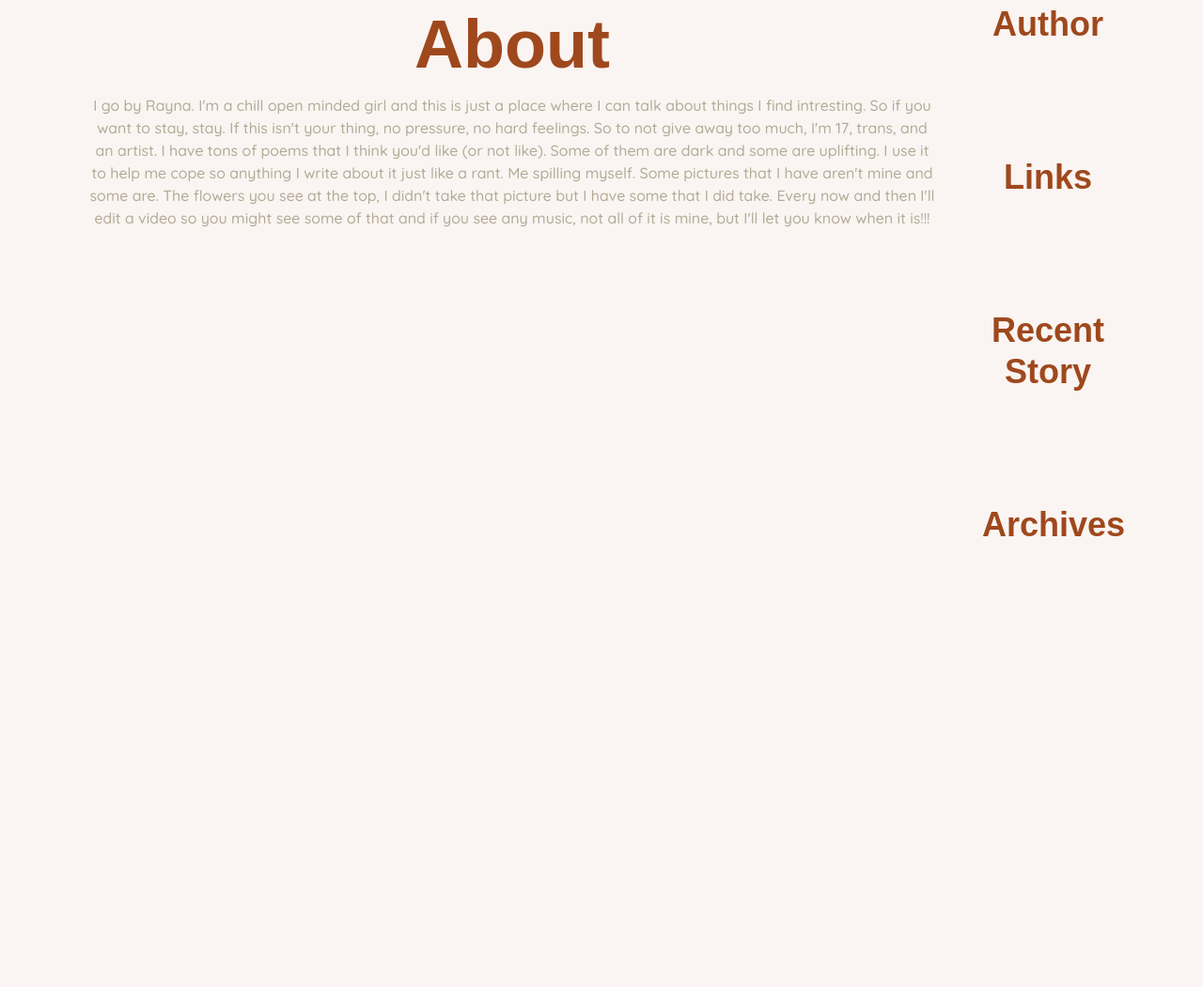
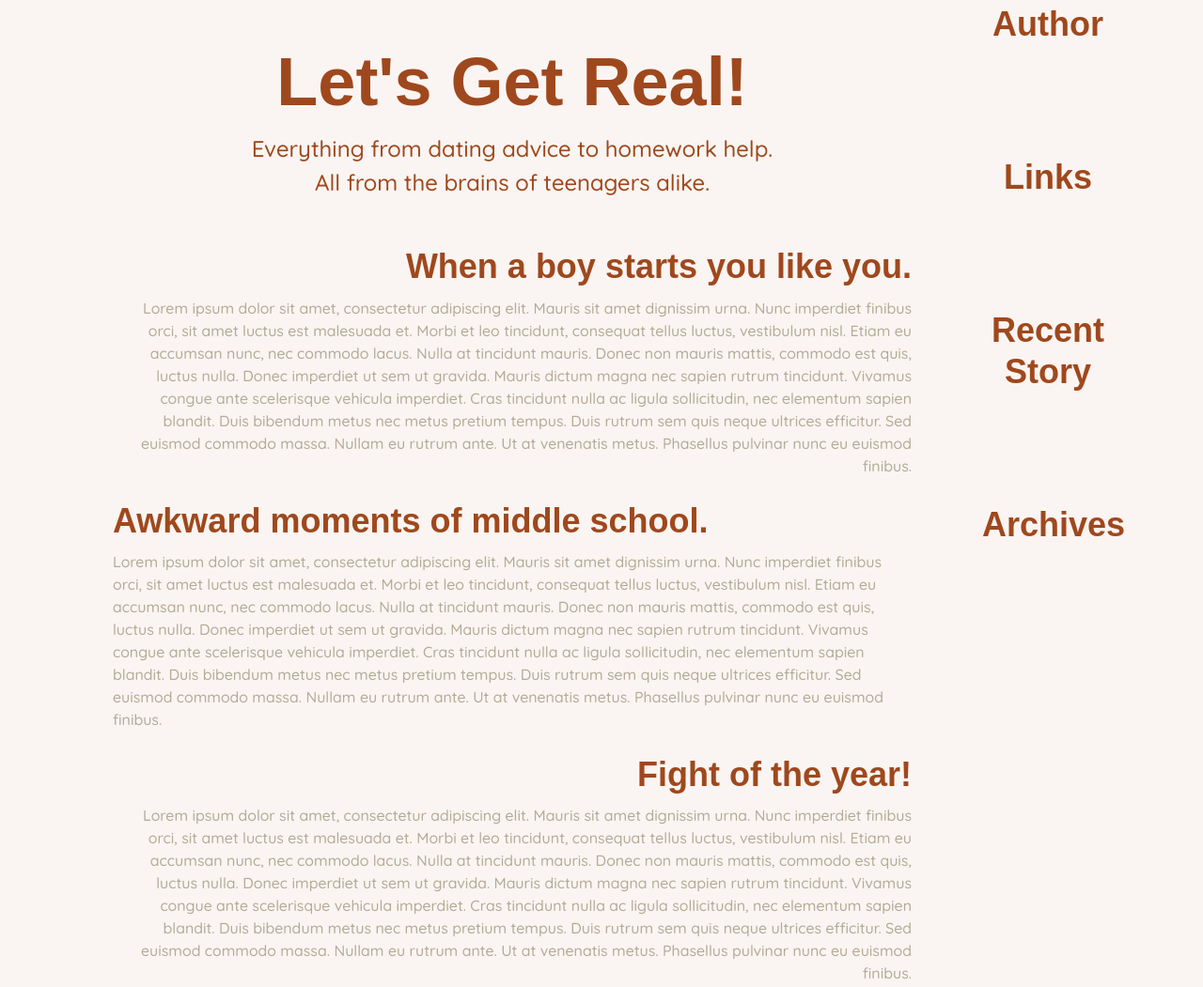
Before and after one commit to Imagineskies/An-Open-Letter, a plain HTML site: page letsgetreal.html in a window 1280 px wide. Shown: the part 856-1907 px from the top of the page at 94% size. Before the commit the page ends 1546 px from the top, so only its background shows below. Drawn offline with Linux system fonts and the light colour scheme.

Commit message:
Major Update

```diff
--- a/css/main.css
+++ b/css/main.css
@@ -147,6 +147,19 @@ aside#defaultAside .list-group-item {
   text-align: center;
 }
 
+#navbarCollapse {
+  background-color: #0d1313;
+  z-index: 1024;
+  width: 100%;
+}
+
+@media (max-width: 1199px) {
+  .nav-item-divider {
+    display: none;
+  }
+}
+
+@media (min-width:1199px) {
   #navbarWrapper {
     position: absolute;
     left: 0;
@@ -156,6 +169,7 @@ aside#defaultAside .list-group-item {
     animation-timing-function: ease-in-out;
     animation-fill-mode: forwards;
     animation-delay: 0s;
+  }
 }
 
 .centerSlide{
@@ -327,6 +341,20 @@ article .content {
   padding: 25px;
 }
 
+/*____________________________________________________________________________________*/
+/* Let's Get Real */
+
+.articleTitleWrapper {
+  margin: 50px auto;
+}
+.articleSubTitle {
+ font-size: 24px;
+ color: #9f481d;
+}
+
+.articles {
+  margin: 25px;
+}
 
 /*____________________________________________________________________________________*/
 /* Text */
@@ -346,8 +374,17 @@ h1, h2, h3, h4, h5, h6, p {
 
 h1, h2, h3, h4, h5, h6 {
   color: #9f481d;
-  font-weight: 600 !important;
+  font-weight: 600;
   font-family: 'Work', sans-serif;
+}
+
+h1#bts {
+  color: #9f1d33;
+  font-weight: 300;
+  letter-spacing: .5px;
+  text-shadow: -10px -10px 1px #9f481d,
+               -20px -20px 5px #9f891d;
+
 }
 
 .h1, h1 {
--- a/letsgetreal.html
+++ b/letsgetreal.html
@@ -126,13 +126,34 @@
     <div class="container">
       <div class="row">
         <article class="col-lg-10">
-          <h1>About</h1>
-          <p>
-            I go by Rayna. I'm a chill open minded girl and this is just a place where I can talk about things I find intresting. So if you want to stay, stay. If this isn't your thing, no pressure, no hard feelings.
-            So to not give away too much, I'm 17, trans, and an artist. I have tons of poems that I think you'd like (or not like). Some of them are dark and some are uplifting. I use it to help me cope so anything I write about it just like a rant.
-            Me spilling myself. Some pictures that I have aren't mine and some are. The flowers you see at the top, I didn't take that picture but I have some that I did take. Every now and then I'll edit a video so you might see some of that and if
-            you see any music, not all of it is mine, but I'll let you know when it is!!!
-          </p>
+          <div class="articleTitleWrapper">
+            <h1 class="articleTitle">Let's Get Real!</h1>
+            <p class="articleSubTitle">
+              Everything from dating advice to homework help.
+              <br />
+              All from the brains of teenagers alike.
+            </p>
+          </div>
+          <div>
+            <div class="articles">
+              <h4 class="text-right">When a boy starts you like you.</h4>
+              <p class="text-right">
+                Lorem ipsum dolor sit amet, consectetur adipiscing elit. Mauris sit amet dignissim urna. Nunc imperdiet finibus orci, sit amet luctus est malesuada et. Morbi et leo tincidunt, consequat tellus luctus, vestibulum nisl. Etiam eu accumsan nunc, nec commodo lacus. Nulla at tincidunt mauris. Donec non mauris mattis, commodo est quis, luctus nulla. Donec imperdiet ut sem ut gravida. Mauris dictum magna nec sapien rutrum tincidunt. Vivamus congue ante scelerisque vehicula imperdiet. Cras tincidunt nulla ac ligula sollicitudin, nec elementum sapien blandit. Duis bibendum metus nec metus pretium tempus. Duis rutrum sem quis neque ultrices efficitur. Sed euismod commodo massa. Nullam eu rutrum ante. Ut at venenatis metus. Phasellus pulvinar nunc eu euismod finibus.
+              </p>
+            </div>
+            <div class="articles">
+              <h4 class="text-left">Awkward moments of middle school.</h4>
+              <p class="text-left">
+                Lorem ipsum dolor sit amet, consectetur adipiscing elit. Mauris sit amet dignissim urna. Nunc imperdiet finibus orci, sit amet luctus est malesuada et. Morbi et leo tincidunt, consequat tellus luctus, vestibulum nisl. Etiam eu accumsan nunc, nec commodo lacus. Nulla at tincidunt mauris. Donec non mauris mattis, commodo est quis, luctus nulla. Donec imperdiet ut sem ut gravida. Mauris dictum magna nec sapien rutrum tincidunt. Vivamus congue ante scelerisque vehicula imperdiet. Cras tincidunt nulla ac ligula sollicitudin, nec elementum sapien blandit. Duis bibendum metus nec metus pretium tempus. Duis rutrum sem quis neque ultrices efficitur. Sed euismod commodo massa. Nullam eu rutrum ante. Ut at venenatis metus. Phasellus pulvinar nunc eu euismod finibus.
+              </p>
+            </div>
+            <div class="articles">
+              <h4 class="text-right">Fight of the year!</h4>
+              <p class="text-right">
+                Lorem ipsum dolor sit amet, consectetur adipiscing elit. Mauris sit amet dignissim urna. Nunc imperdiet finibus orci, sit amet luctus est malesuada et. Morbi et leo tincidunt, consequat tellus luctus, vestibulum nisl. Etiam eu accumsan nunc, nec commodo lacus. Nulla at tincidunt mauris. Donec non mauris mattis, commodo est quis, luctus nulla. Donec imperdiet ut sem ut gravida. Mauris dictum magna nec sapien rutrum tincidunt. Vivamus congue ante scelerisque vehicula imperdiet. Cras tincidunt nulla ac ligula sollicitudin, nec elementum sapien blandit. Duis bibendum metus nec metus pretium tempus. Duis rutrum sem quis neque ultrices efficitur. Sed euismod commodo massa. Nullam eu rutrum ante. Ut at venenatis metus. Phasellus pulvinar nunc eu euismod finibus.
+              </p>
+            </div>
+          </div>
         </article>
         <aside class="col-lg-2 text-center">
           <h4>Author</h4>
```
Also changed, not shown: behindthescenes.html (+5 -5 lines), nerdscorner.html (+13 -1 lines), theupdate.html (+3 -0 lines), img/turn-pen-WillianYukiFujiiMemmo.jpg (added). Lines whose indentation alone changed are shown as unchanged.
